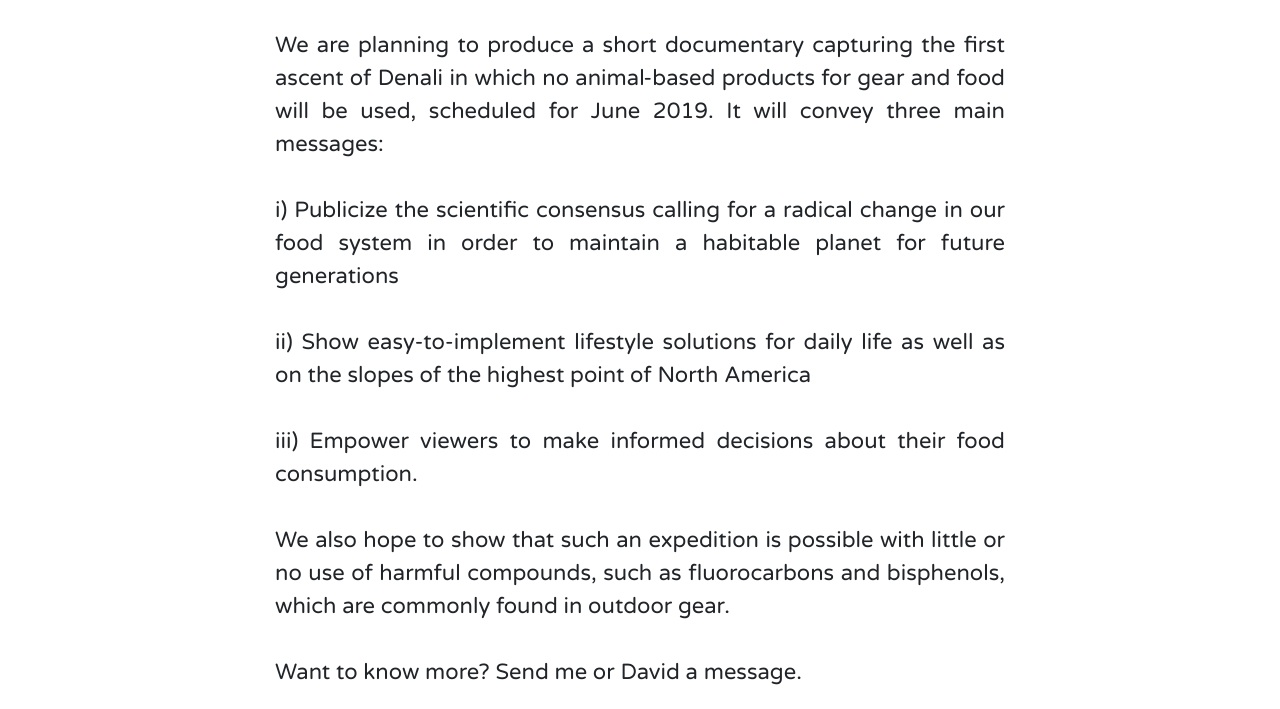
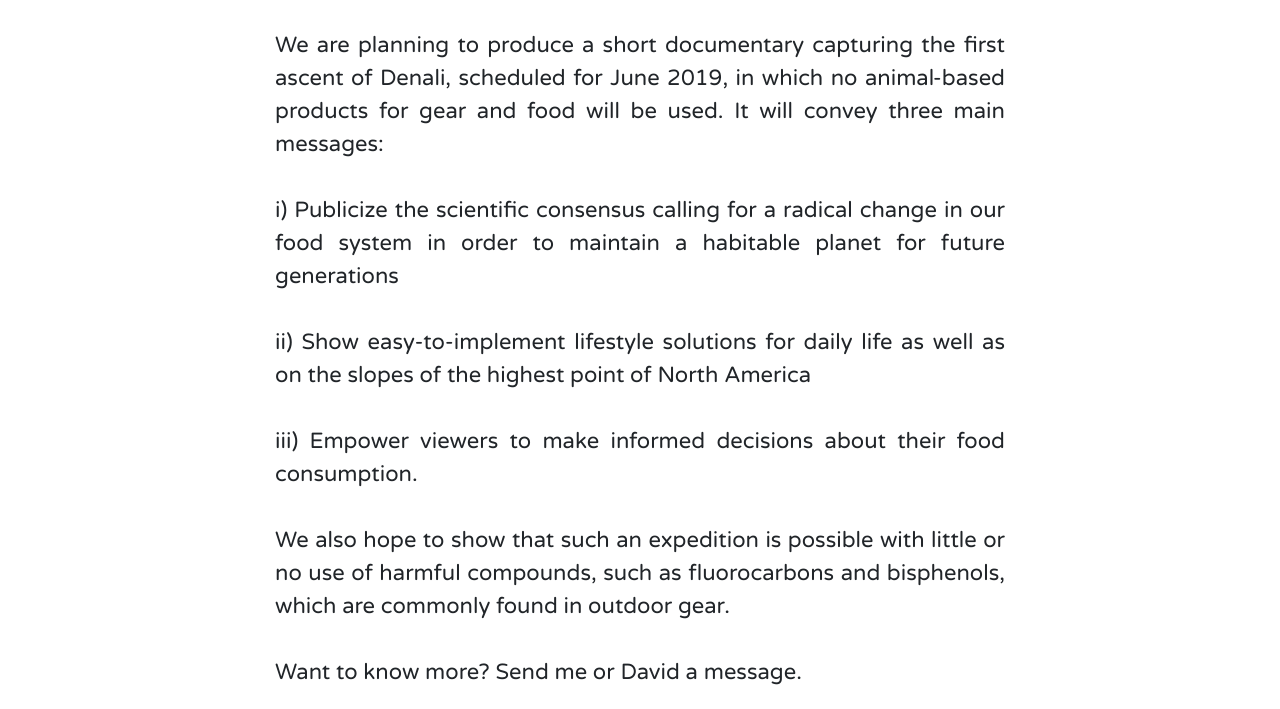
Before and after one commit to caamadei/caamadei.github.io, a website: page other.html in a window 1280 px wide. Shown: the part 451-1160 px from the top of the page. Drawn offline with Linux system fonts and the light colour scheme.

Commit message:
mod denali desc

```diff
--- a/other.html
+++ b/other.html
@@ -70,7 +70,7 @@
     <div class="container">
       <div class="row">
         <div class="col-lg-8 col-md-10 mx-auto">
-          <p> We are planning to produce a short documentary capturing the first ascent of Denali in which no animal-based products for gear and food will be used, scheduled for June 2019. It will convey three main messages:<br>
+          <p> We are planning to produce a short documentary capturing the first ascent of Denali, scheduled for June 2019, in which no animal-based products for gear and food will be used. It will convey three main messages:<br>
           <br>
           i) Publicize the scientific consensus calling for a radical change in our food system in order to maintain a habitable planet for future generations <br> <br>
           ii) Show easy-to-implement lifestyle solutions for daily life as well as on the slopes of the highest point of North America<br><br>
```
